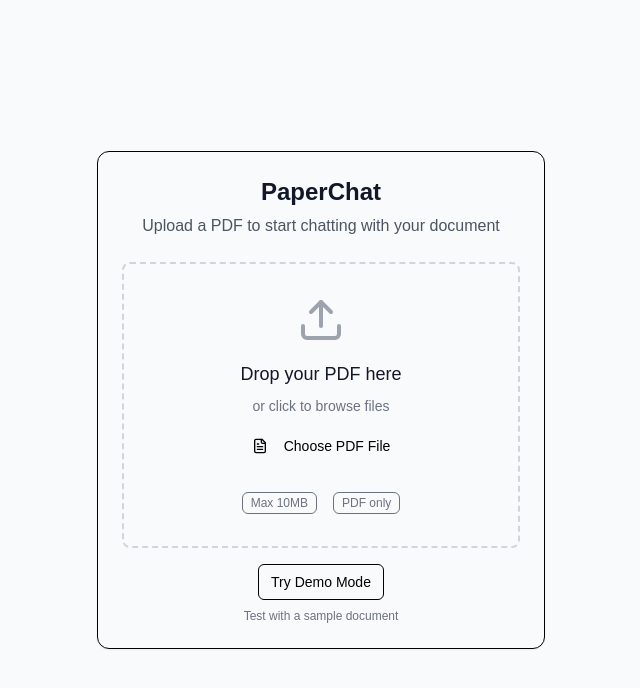
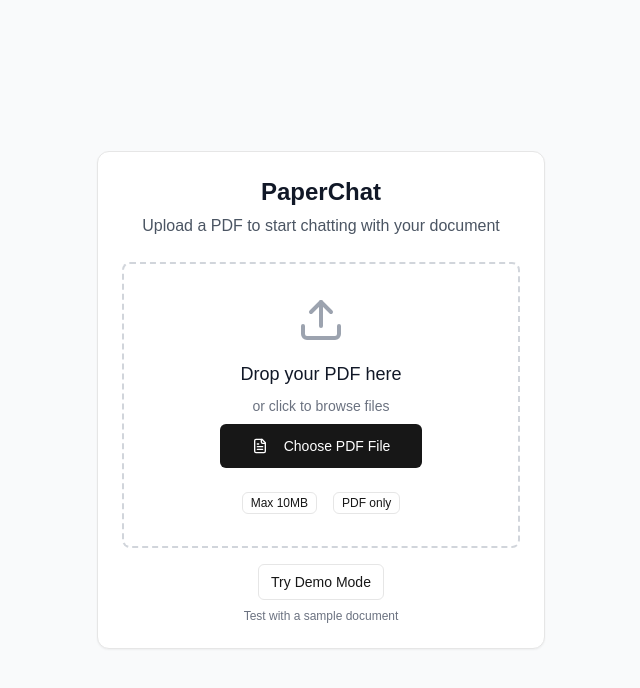
Before and after one commit to KwameDeLaFox/paperchat-mvp, a Next.js app: page / in a window 1280 px wide. Shown: the top 688 px of the page, without its empty margins (319-959 px from the left). Built offline with nearby package versions, Linux system fonts and the light colour scheme.

Commit message:
Fix CSS variables: Convert to HSL format and update Tailwind config

```diff
--- a/styles/globals.css
+++ b/styles/globals.css
@@ -3,48 +3,48 @@
 @import "tailwindcss/utilities";
 
 :root {
-  --background: #ffffff;
-  --foreground: #171717;
-  --card: #ffffff;
-  --card-foreground: #171717;
-  --popover: #ffffff;
-  --popover-foreground: #171717;
-  --primary: #171717;
-  --primary-foreground: #ffffff;
-  --secondary: #f5f5f5;
-  --secondary-foreground: #171717;
-  --muted: #f5f5f5;
-  --muted-foreground: #737373;
-  --accent: #f5f5f5;
-  --accent-foreground: #171717;
-  --destructive: #ef4444;
-  --destructive-foreground: #ffffff;
-  --border: #e5e5e5;
-  --input: #e5e5e5;
-  --ring: #171717;
+  --background: 0 0% 100%;
+  --foreground: 0 0% 9%;
+  --card: 0 0% 100%;
+  --card-foreground: 0 0% 9%;
+  --popover: 0 0% 100%;
+  --popover-foreground: 0 0% 9%;
+  --primary: 0 0% 9%;
+  --primary-foreground: 0 0% 100%;
+  --secondary: 0 0% 96%;
+  --secondary-foreground: 0 0% 9%;
+  --muted: 0 0% 96%;
+  --muted-foreground: 0 0% 45%;
+  --accent: 0 0% 96%;
+  --accent-foreground: 0 0% 9%;
+  --destructive: 0 84% 60%;
+  --destructive-foreground: 0 0% 100%;
+  --border: 0 0% 90%;
+  --input: 0 0% 90%;
+  --ring: 0 0% 9%;
   --radius: 0.5rem;
 }
 
 .dark {
-  --background: #0a0a0a;
-  --foreground: #ededed;
-  --card: #171717;
-  --card-foreground: #ededed;
-  --popover: #171717;
-  --popover-foreground: #ededed;
-  --primary: #ededed;
-  --primary-foreground: #171717;
-  --secondary: #262626;
-  --secondary-foreground: #ededed;
-  --muted: #262626;
-  --muted-foreground: #a3a3a3;
-  --accent: #262626;
-  --accent-foreground: #ededed;
-  --destructive: #7f1d1d;
-  --destructive-foreground: #ededed;
-  --border: #262626;
-  --input: #262626;
-  --ring: #ededed;
+  --background: 0 0% 4%;
+  --foreground: 0 0% 93%;
+  --card: 0 0% 9%;
+  --card-foreground: 0 0% 93%;
+  --popover: 0 0% 9%;
+  --popover-foreground: 0 0% 93%;
+  --primary: 0 0% 93%;
+  --primary-foreground: 0 0% 9%;
+  --secondary: 0 0% 15%;
+  --secondary-foreground: 0 0% 93%;
+  --muted: 0 0% 15%;
+  --muted-foreground: 0 0% 64%;
+  --accent: 0 0% 15%;
+  --accent-foreground: 0 0% 93%;
+  --destructive: 0 62% 30%;
+  --destructive-foreground: 0 0% 93%;
+  --border: 0 0% 15%;
+  --input: 0 0% 15%;
+  --ring: 0 0% 93%;
 }
 
 * {
--- a/tailwind.config.js
+++ b/tailwind.config.js
@@ -6,7 +6,48 @@
     './app/**/*.{js,ts,jsx,tsx,mdx}',
   ],
   theme: {
-    extend: {},
+    extend: {
+      colors: {
+        border: "hsl(var(--border))",
+        input: "hsl(var(--input))",
+        ring: "hsl(var(--ring))",
+        background: "hsl(var(--background))",
+        foreground: "hsl(var(--foreground))",
+        primary: {
+          DEFAULT: "hsl(var(--primary))",
+          foreground: "hsl(var(--primary-foreground))",
+        },
+        secondary: {
+          DEFAULT: "hsl(var(--secondary))",
+          foreground: "hsl(var(--secondary-foreground))",
+        },
+        destructive: {
+          DEFAULT: "hsl(var(--destructive))",
+          foreground: "hsl(var(--destructive-foreground))",
+        },
+        muted: {
+          DEFAULT: "hsl(var(--muted))",
+          foreground: "hsl(var(--muted-foreground))",
+        },
+        accent: {
+          DEFAULT: "hsl(var(--accent))",
+          foreground: "hsl(var(--accent-foreground))",
+        },
+        popover: {
+          DEFAULT: "hsl(var(--popover))",
+          foreground: "hsl(var(--popover-foreground))",
+        },
+        card: {
+          DEFAULT: "hsl(var(--card))",
+          foreground: "hsl(var(--card-foreground))",
+        },
+      },
+      borderRadius: {
+        lg: "var(--radius)",
+        md: "calc(var(--radius) - 2px)",
+        sm: "calc(var(--radius) - 4px)",
+      },
+    },
   },
   plugins: [],
 }
```
